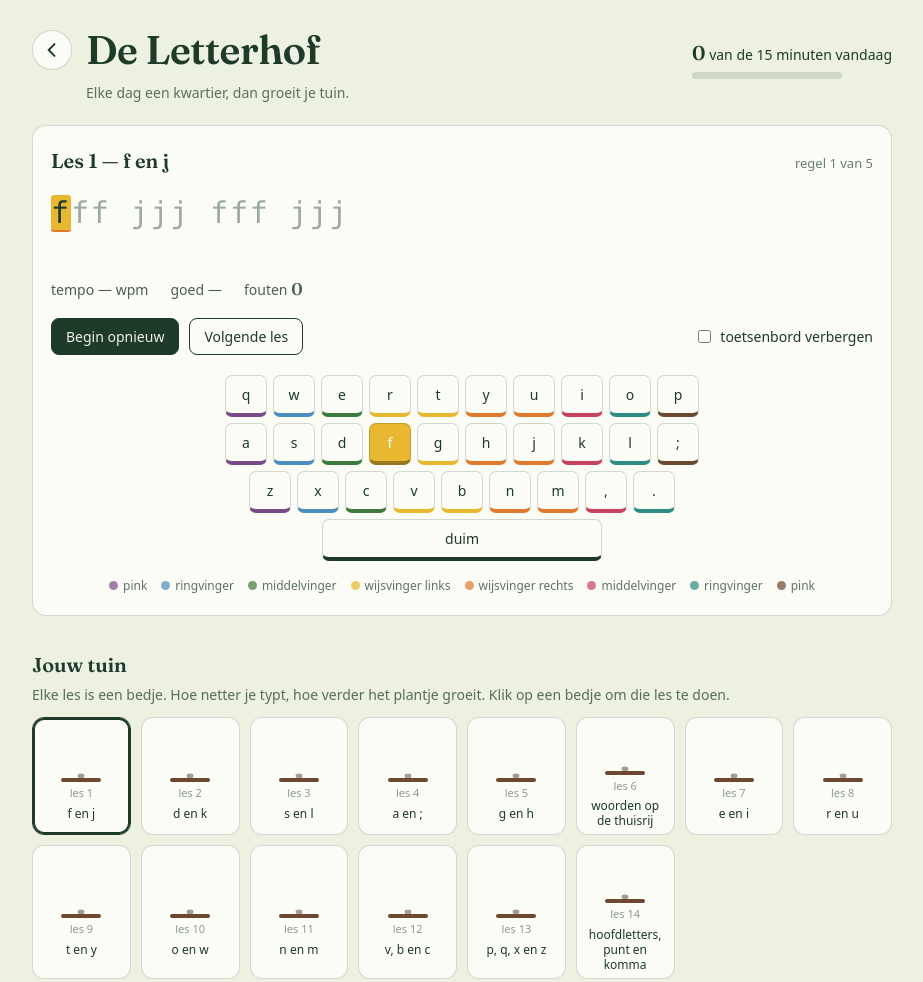
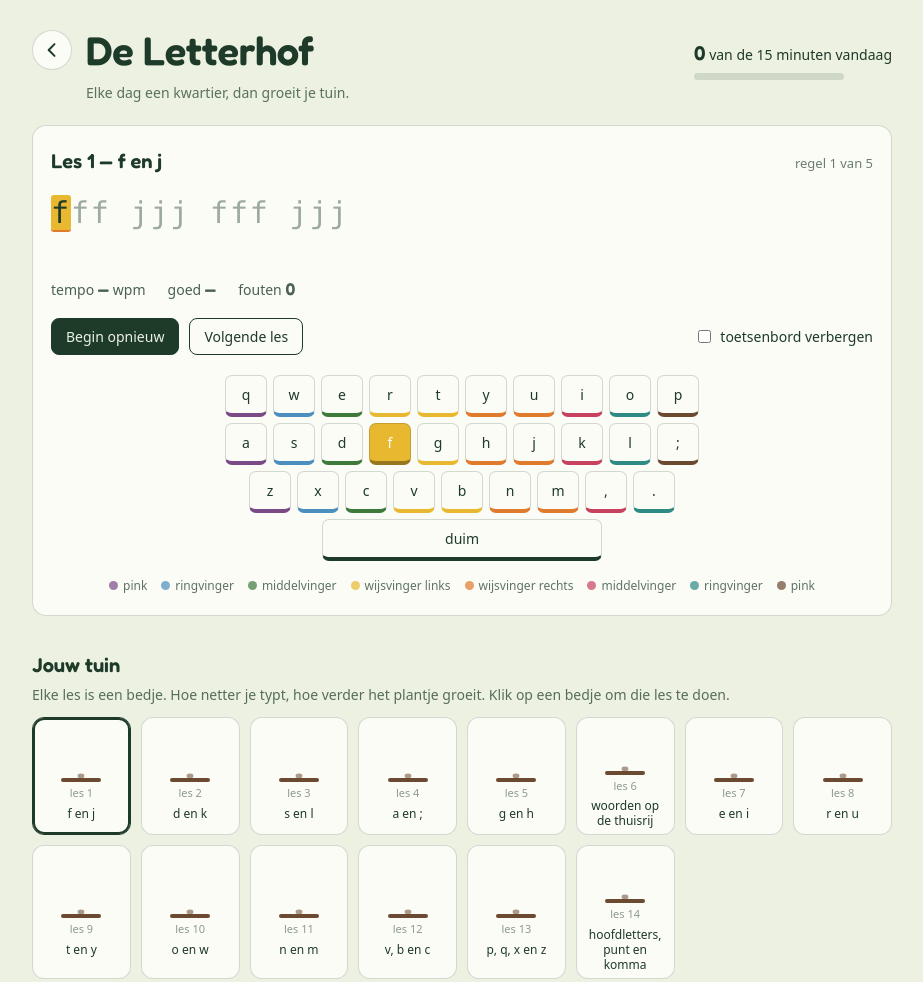
Before and after one commit to NielsZeilemaker/ik-oefen, a plain HTML site: page typen/index.html in a window 1280 px wide. Shown: the top 982 px of the page, without its empty margins (178-1101 px from the left). Drawn offline with Linux system fonts and the light colour scheme.

Commit message:
Letterhof: Fredoka in plaats van Fraunces, net als de andere spellen
Co-Authored-By: Claude Opus 5.5 <noreply@anthropic.com>

```diff
--- a/fonts/fraunces.css
+++ /dev/null
@@ -1,18 +0,0 @@
-/* Fraunces, zelf gehost (SIL Open Font License 1.1, zie OFL-fraunces.txt).
-   Variabel font: één bestand bevat de diktes 400 t/m 600 en de optische grootte. */
-@font-face {
-  font-family: 'Fraunces';
-  font-style: normal;
-  font-weight: 400 600;
-  font-display: swap;
-  src: url(fraunces-latin-ext.woff2) format('woff2');
-  unicode-range: U+0100-02BA, U+02BD-02C5, U+02C7-02CC, U+02CE-02D7, U+02DD-02FF, U+0304, U+0308, U+0329, U+1D00-1DBF, U+1E00-1E9F, U+1EF2-1EFF, U+2020, U+20A0-20AB, U+20AD-20C4, U+2113, U+2C60-2C7F, U+A720-A7FF;
-}
-@font-face {
-  font-family: 'Fraunces';
-  font-style: normal;
-  font-weight: 400 600;
-  font-display: swap;
-  src: url(fraunces-latin.woff2) format('woff2');
-  unicode-range: U+0000-00FF, U+0131, U+0152-0153, U+02BB-02BC, U+02C6, U+02DA, U+02DC, U+0304, U+0308, U+0329, U+2000-206F, U+20AC, U+2122, U+2191, U+2193, U+2212, U+2215, U+FEFF, U+FFFD;
-}
--- a/typen/index.html
+++ b/typen/index.html
@@ -10,7 +10,7 @@
 <meta property="og:title" content="De Letterhof — blind leren typen">
 <meta property="og:description" content="Leer blind typen met De Letterhof: elke dag een korte les, en je tuin groeit mee. Gratis, zonder cookies, tracking of reclame.">
 <meta property="og:url" content="https://ik-oefen.nl/typen/">
-<link rel="stylesheet" href="../fonts/fraunces.css">
+<link rel="stylesheet" href="../fonts/fredoka.css">
 <style>
   :root{
     --papier:#ECF1E2;
@@ -44,7 +44,7 @@
 
   header{display:flex;flex-wrap:wrap;gap:12px 20px;align-items:baseline;justify-content:space-between;margin-bottom:22px}
   h1{
-    font-family:Fraunces,Georgia,serif;
+    font-family:Fredoka,ui-rounded,system-ui,sans-serif;
     font-weight:600;
     font-size:clamp(28px,6vw,40px);
     letter-spacing:-.01em;
@@ -52,14 +52,14 @@
   }
   .ondertitel{margin:2px 0 0;font-size:14px;opacity:.7}
   .dagteller{font-size:14px;text-align:right;line-height:1.35}
-  .dagteller b{font-family:Fraunces,Georgia,serif;font-size:20px;font-weight:600}
+  .dagteller b{font-family:Fredoka,ui-rounded,system-ui,sans-serif;font-size:20px;font-weight:600}
   .balk{width:150px;height:7px;border-radius:4px;background:rgba(30,58,40,.14);margin-top:6px;overflow:hidden}
   .balk i{display:block;height:100%;background:var(--blad);width:0;transition:width .4s ease}
 
   .kaart{background:var(--kaart);border:1px solid var(--lijn);border-radius:14px;padding:20px 18px}
 
   .leskop{display:flex;justify-content:space-between;align-items:baseline;gap:12px;margin-bottom:14px}
-  .leskop h2{font-family:Fraunces,Georgia,serif;font-weight:600;font-size:20px;margin:0}
+  .leskop h2{font-family:Fredoka,ui-rounded,system-ui,sans-serif;font-weight:600;font-size:20px;margin:0}
   .leskop span{font-size:13px;opacity:.65}
 
   #regel{
@@ -79,7 +79,7 @@
   @keyframes wiebel{25%{transform:translateX(-4px)}75%{transform:translateX(4px)}}
 
   .meters{display:flex;gap:22px;margin-top:14px;font-size:14px;opacity:.8}
-  .meters b{font-family:Fraunces,Georgia,serif;font-size:17px;font-weight:600}
+  .meters b{font-family:Fredoka,ui-rounded,system-ui,sans-serif;font-size:17px;font-weight:600}
 
   .knoppen{display:flex;flex-wrap:wrap;gap:10px;align-items:center;margin-top:16px}
   button{
@@ -111,12 +111,12 @@
 
   /* uitslag */
   #uitslag{margin-top:18px;border-top:1px solid var(--lijn);padding-top:16px}
-  #uitslag h3{font-family:Fraunces,Georgia,serif;font-weight:600;font-size:19px;margin:0 0 8px}
+  #uitslag h3{font-family:Fredoka,ui-rounded,system-ui,sans-serif;font-weight:600;font-size:19px;margin:0 0 8px}
   #uitslag p{margin:0 0 10px;font-size:15px}
   #uitslag .lastig{font-family:ui-monospace,monospace;background:var(--papier);border-radius:5px;padding:1px 6px}
 
   /* tuin */
-  h2.tuinkop{font-family:Fraunces,Georgia,serif;font-weight:600;font-size:20px;margin:34px 0 4px}
+  h2.tuinkop{font-family:Fredoka,ui-rounded,system-ui,sans-serif;font-weight:600;font-size:20px;margin:34px 0 4px}
   .tuinuitleg{margin:0 0 12px;font-size:14px;opacity:.72}
   #tuin{display:grid;grid-template-columns:repeat(auto-fill,minmax(88px,1fr));gap:10px}
   .bed{
```
Also changed, not shown: fonts/OFL-fraunces.txt (deleted), fonts/fraunces-latin-ext.woff2 (deleted), fonts/fraunces-latin.woff2 (deleted).
